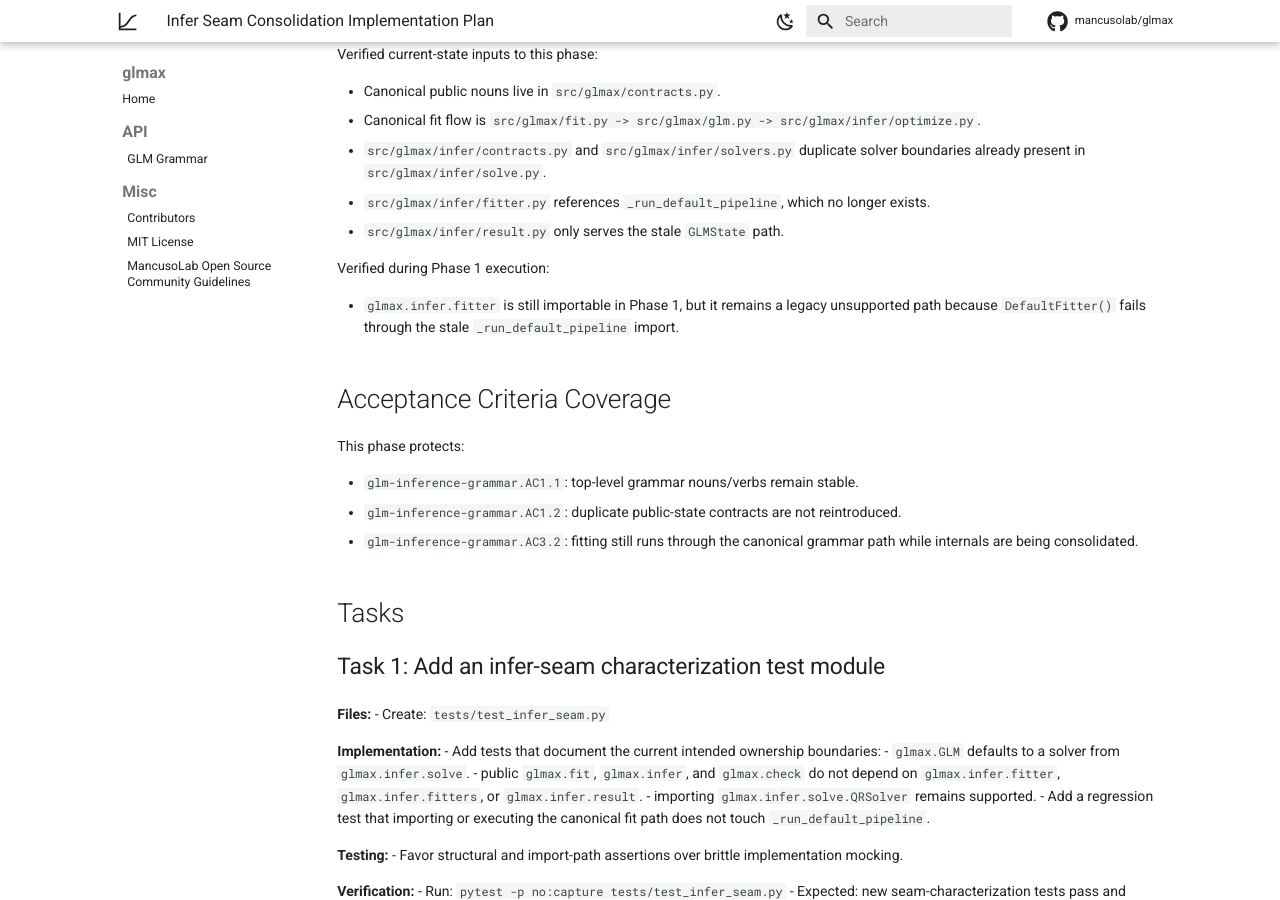
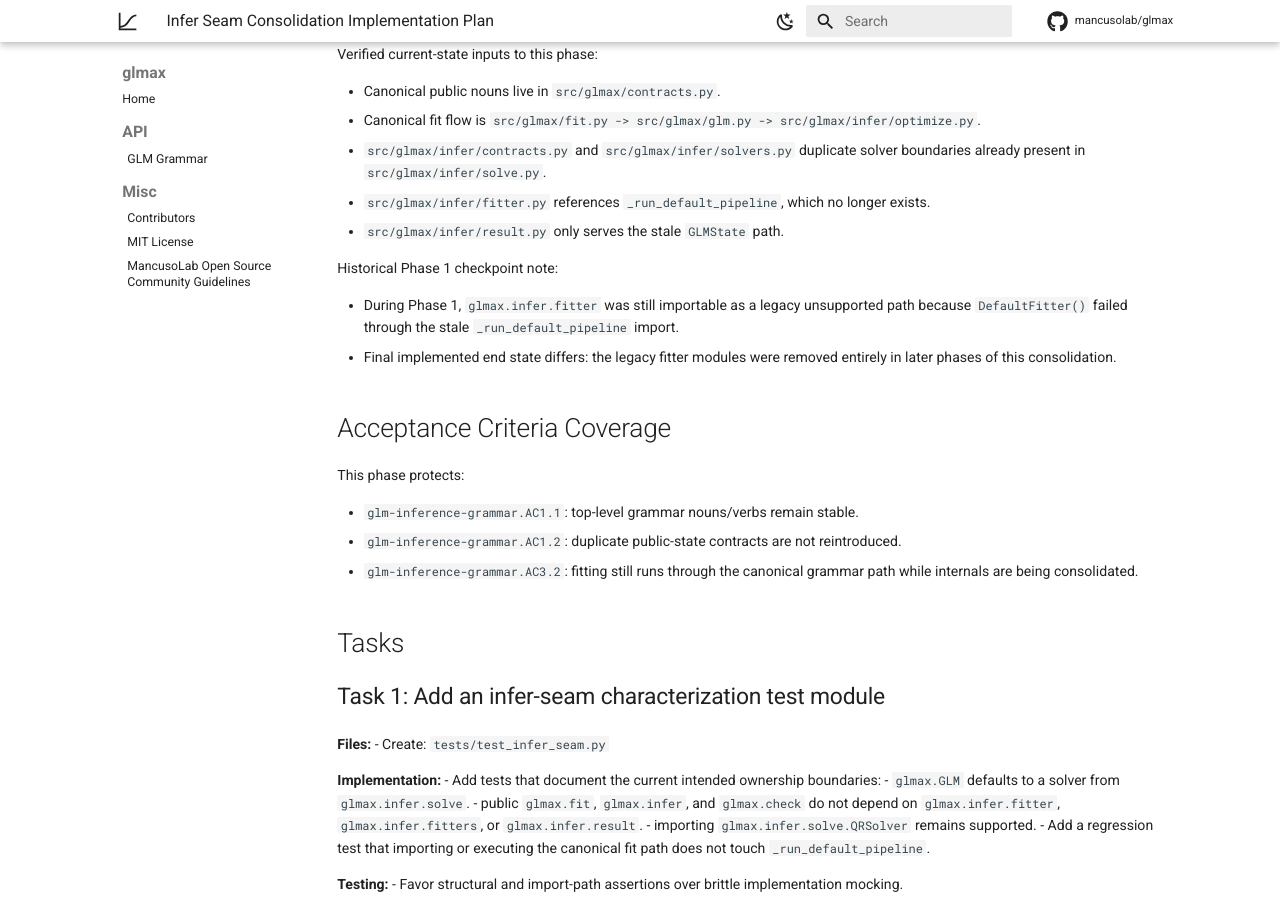
Before and after one commit to mancusolab/glmax, an MkDocs documentation site: the page built from docs/implementation-plans/2026-03-06-infer-seam-consolidation/phase_01.md, in a window 1280 px wide and 900 px high, scrolled down 462 px. Built offline with MkDocs 1.6.1 and Material for MkDocs 9.7.7, drawn with Linux system fonts in a browser that asks for light colours; comment, search, counter and statistics services are not loaded.

Commit message:
docs: clarify historical phase 1 infer note

```diff
--- a/docs/implementation-plans/2026-03-06-infer-seam-consolidation/phase_01.md
+++ b/docs/implementation-plans/2026-03-06-infer-seam-consolidation/phase_01.md
@@ -24,9 +24,10 @@ Verified current-state inputs to this phase:
 - `src/glmax/infer/fitter.py` references `_run_default_pipeline`, which no longer exists.
 - `src/glmax/infer/result.py` only serves the stale `GLMState` path.
 
-Verified during Phase 1 execution:
+Historical Phase 1 checkpoint note:
 
-- `glmax.infer.fitter` is still importable in Phase 1, but it remains a legacy unsupported path because `DefaultFitter()` fails through the stale `_run_default_pipeline` import.
+- During Phase 1, `glmax.infer.fitter` was still importable as a legacy unsupported path because `DefaultFitter()` failed through the stale `_run_default_pipeline` import.
+- Final implemented end state differs: the legacy fitter modules were removed entirely in later phases of this consolidation.
 
 ## Acceptance Criteria Coverage
 
```
